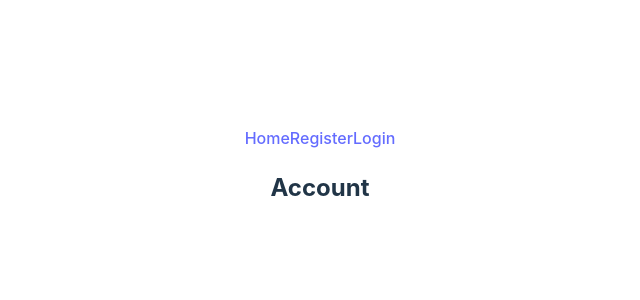
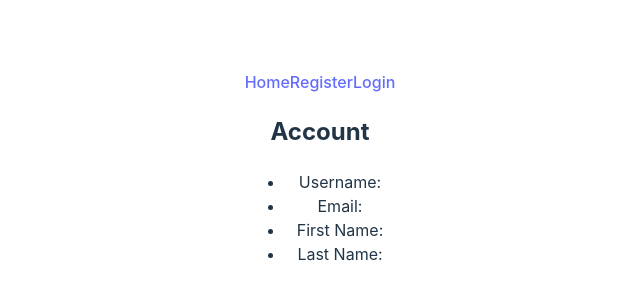
Before and after one commit to ivantko/CapstoneFinal, a React (Vite) app in the folder capstone-final/: page /account in a window 1280 px wide. Shown: the part 224-524 px from the top of the page, without its empty margins (320-960 px from the left). Built offline with nearby package versions, Linux system fonts and the light colour scheme; no server answers.

Commit message:
starting to change logged in user rendering

```diff
--- a/capstone-final/src/components/Account.jsx
+++ b/capstone-final/src/components/Account.jsx
@@ -1,3 +1,5 @@
+import { useAccountQuery } from "../redux/api";
+
 function Account (props) {
 
 /**
@@ -26,14 +28,35 @@ function Account (props) {
     }
  *
  */
+
+const {data, error, isLoading} = useAccountQuery(props.token);
 console.log(props);
+console.log(props.token);
+
+// console.log('DATA from API',data);
+console.log('DATA from API', data);
+if (data) {
+  data.forEach((user, index) => {
+    console.log(`User ${index + 1}:`, user);
+  });
+}
 
 
-    return (
-        <section>
-            <h2>Account</h2>
-        </section>
-    );
+console.log('Error from API',error);
+console.log('isLoading', isLoading);
+return (
+            <section>
+                <h2>Account</h2>
+                {isLoading && <p>Loading...</p>}
+                <ul>
+                    <li>Username: </li>
+                    <li>Email: </li>
+                    <li>First Name: </li>
+                    <li>Last Name: </li>
+                </ul>
+            </section>
+        );
+
 }
 
 export default Account;
--- a/capstone-final/src/redux/api.js
+++ b/capstone-final/src/redux/api.js
@@ -19,10 +19,17 @@ export const apiSlice = createApi({
         body: loginUser,
       }),
     }),
-
+    account: builder.query({
+      query:(token) => ({
+        url: 'users',
+        headers: {
+          authorization: `Bearer ${token}`,
+        },
+      }),
+    }),
   }),
 })
 
 // Export hooks for usage in functional components
 // Make sure to rename the hook according to your API slice's name
-export const { useRegisterMutation, useLoginMutation } = apiSlice;
+export const { useRegisterMutation, useLoginMutation, useAccountQuery } = apiSlice;
```
